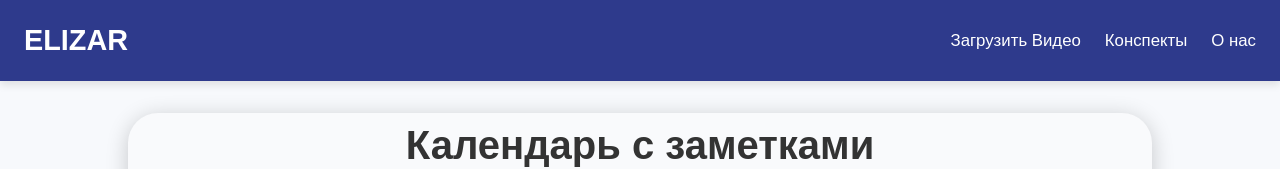
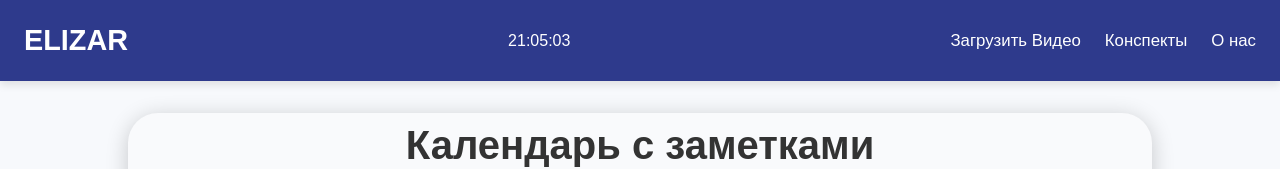
Before and after one commit to blackUser-hub/Elizarka, a React (Create React App) app in the folder front/: page / in a window 1280 px wide. Shown: the top 169 px of the page. Built offline with nearby package versions, Linux system fonts and the light colour scheme.

Commit message:
add clock

```diff
--- a/front/src/components/calendar.jsx
+++ b/front/src/components/calendar.jsx
@@ -58,10 +58,10 @@ const CalendarSection = () => {
 
         <div className="calendar">
             <div className="week-days">
-            {weekDays.map(day => <div className="calendar-week-day" >{day}</div>)}
+            {weekDays.map(day => <div key={day} className="calendar-week-day" >{day}</div>)}
             </div>
             <div className="month-days">
-            {WeeksInMonth.map(week => week.map(day => (<CalendarDay day={day} />)))}
+            {WeeksInMonth.map(week => week.map(day => (<CalendarDay key={day.dayNumber} day={day} />)))}
             </div>
         </div>
     </div>)
--- /dev/null
+++ b/front/src/components/clock.jsx
@@ -0,0 +1,10 @@
+import {React, useState } from 'react'
+
+export default function Clock() {
+    const [time, setTime] = useState(new Date())
+    const timeZone = 'Europe/Moscow'
+    const localTime = time.toLocaleString('ru-RU', { timeZone }).split(", ")[1]
+    return (
+    <div>{localTime}</div>
+  )
+}
--- a/front/src/components/header.jsx
+++ b/front/src/components/header.jsx
@@ -1,9 +1,11 @@
 import React from 'react'
+import Clock from './clock'
 
 const Header = () => {
   return (
     <header>
         <h1>ELIZAR</h1>
+        <Clock />
         <nav>
             <a href="#upload-section">Загрузить Видео</a>
             <a href="#notes-history">Конспекты</a>
```
